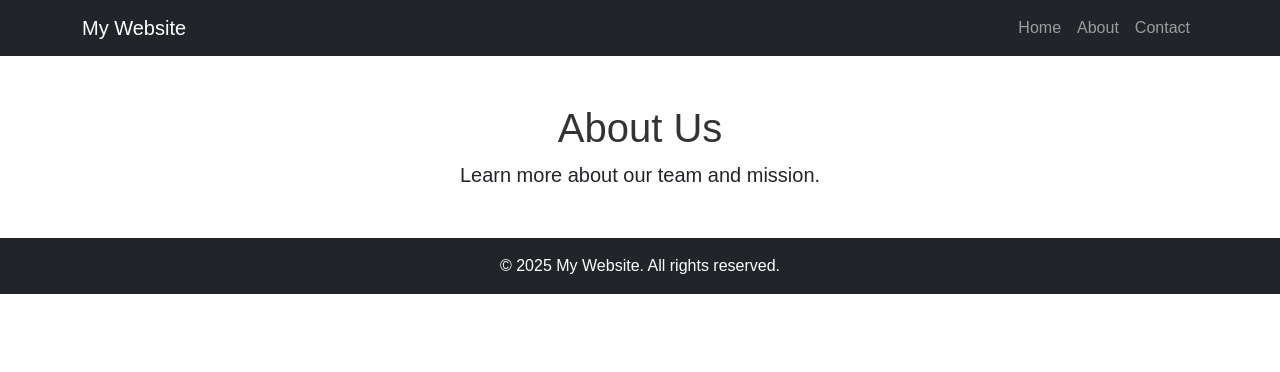
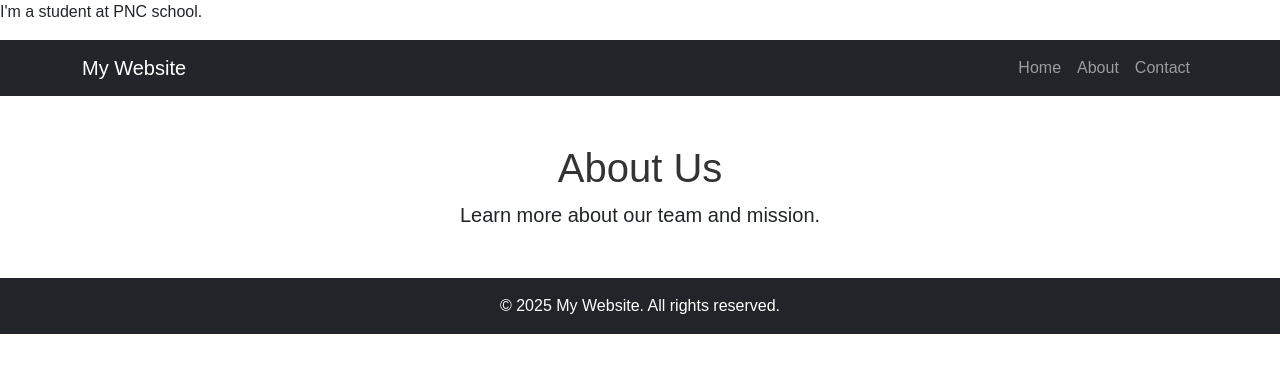
Before and after one commit to Panhakoeun/group6-github, a plain HTML site: page about.html in a window 1280 px wide. Drawn offline with nearby package versions, Linux system fonts and the light colour scheme.

Commit message:
feat:about

```diff
--- a/about.html
+++ b/about.html
@@ -8,6 +8,7 @@
     <link rel="stylesheet" href="style.css">
 </head>
 <body>
+    <p>I'm a student at PNC school.</p>
     <nav class="navbar navbar-expand-lg navbar-dark bg-dark">
         <div class="container">
             <a class="navbar-brand" href="index.html">My Website</a>
```
